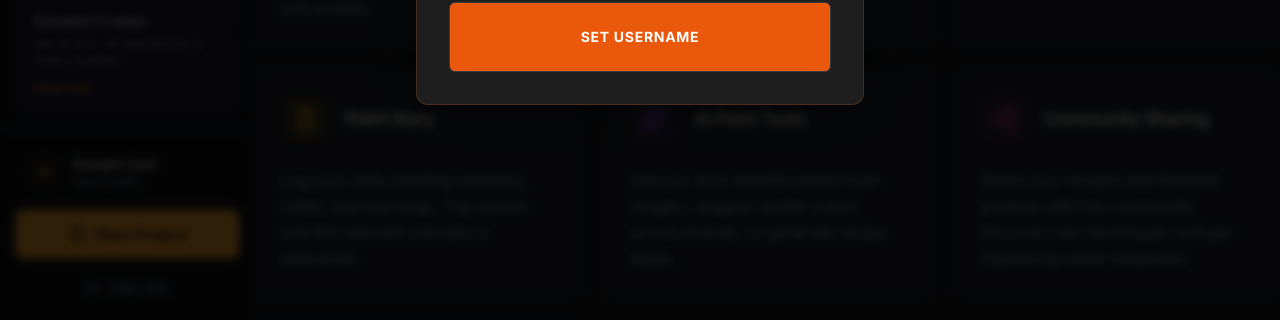
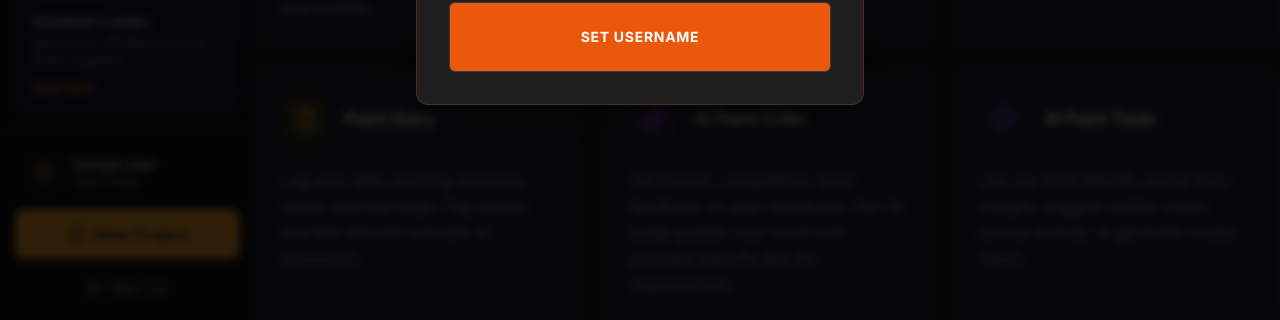
Before and after one commit to kedhead/Paintpile, a Next.js app: page /features in a window 1280 px wide. Shown: the part 478-798 px from the top of the page. Built offline with nearby package versions, Linux system fonts and the light colour scheme; no server answers; the database is empty; sample sign-in values are in the browser's storage.

Commit message:
feat: add AI Paint Critic to features page

```diff
--- a/app/(protected)/features/page.tsx
+++ b/app/(protected)/features/page.tsx
@@ -47,11 +47,18 @@ export default function FeaturesPage() {
             bg: 'bg-amber-500/10',
         },
         {
-            title: 'AI Paint Tools',
-            description: 'Use our AI to identify paints from images, suggest similar colors across brands, or generate recipe ideas.',
+            title: 'AI Paint Critic',
+            description: 'Get instant, competition-level feedback on your miniatures. Our AI judge grades your work and provides specific tips for improvement.',
             icon: Sparkles,
             color: 'text-purple-500',
             bg: 'bg-purple-500/10',
+        },
+        {
+            title: 'AI Paint Tools',
+            description: 'Use our AI to identify paints from images, suggest similar colors across brands, or generate recipe ideas.',
+            icon: Palette,
+            color: 'text-indigo-500',
+            bg: 'bg-indigo-500/10',
         },
 
         {
```
